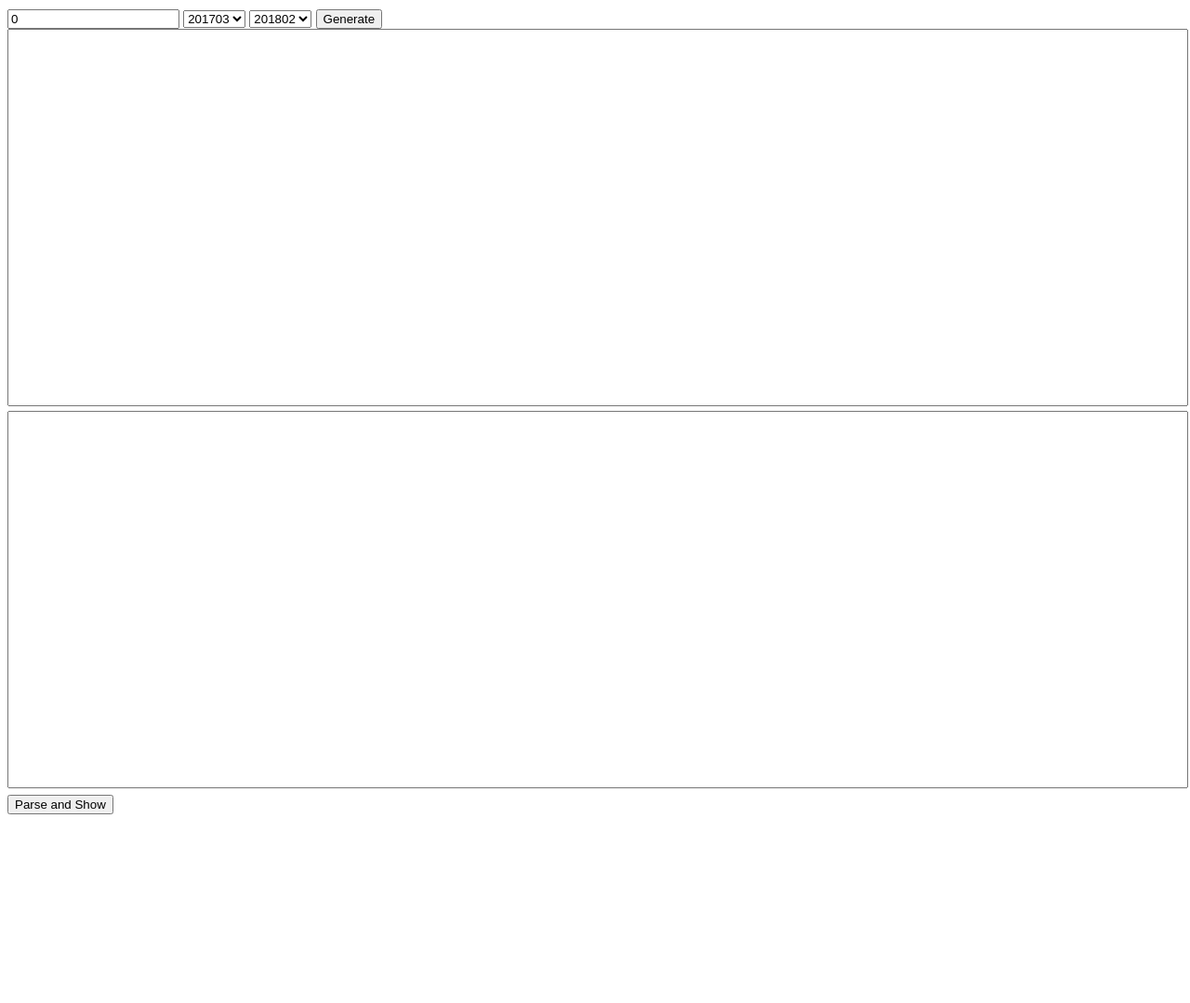
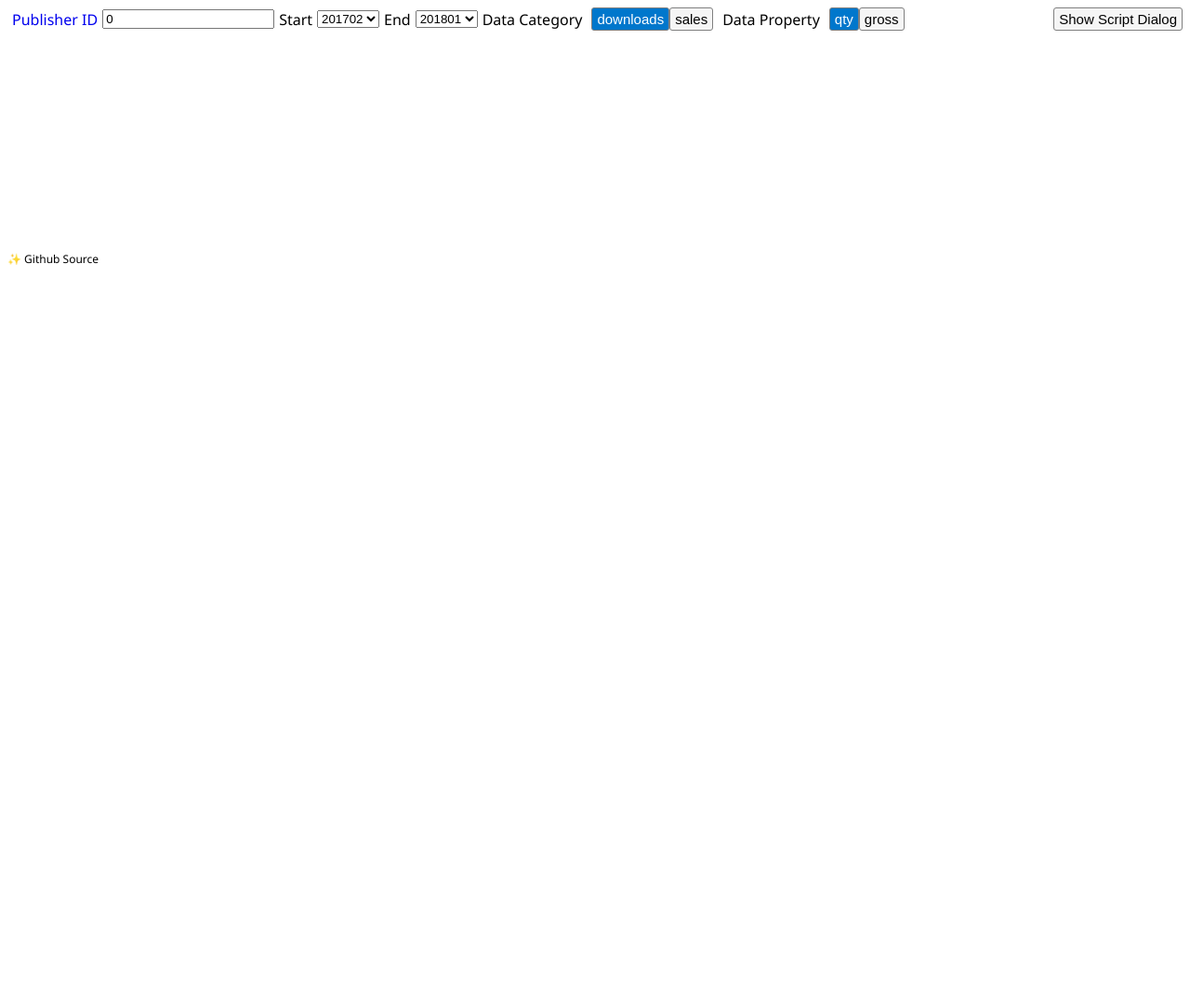
Before and after one commit to willnode/uas-private-stat, a website: page index.html in a window 1280 px wide. Shown: the whole page at 93% size. After the commit the page ends 800 px from the top, so only its background shows below. Drawn offline with nearby package versions, Linux system fonts and the light colour scheme.

Commit message:
🍻 better style + logic
+ toggleable + two column script section
+ property choices (and dollar regex fix)
+ JSON request now uses textarea instead prompt (truncated by browser?!)
+ error catch in JSON processing
+ fallback default month by -1 (as current month is incomplete)
+ change color as by name (much more difference)
+ trim JS

```diff
--- a/index.html
+++ b/index.html
@@ -4,7 +4,7 @@
 <head>
 	<meta charset="utf-8" />
 	<meta http-equiv="X-UA-Compatible" content="IE=edge">
-	<title>Unity Asset Store - Publisher Package List</title>
+	<title>Unity Asset Store - Publisher Download or Sales Graph</title>
 	<meta name="viewport" content="width=device-width, initial-scale=1">
 	<link rel="stylesheet" type="text/css" media="screen" href="style.css" />
 </head>
@@ -12,30 +12,52 @@
 <body>
 	<div id="app">
 		<div id="head">
-			<input id="pubId" v-model="pubId" placeholder="Input publisher number ID (xxxxx) here.">
-			<select id="start-m" :value="start">
-				<option v-for="c in dateRange">{{c}}</option>
+			<span>
+				<a :href="pubIdHint" target="_blank" rel="noreferrer">Publisher ID</a>
+			</span>
+			<input id="pubId" v-model="pubId" placeholder="Input publisher number ID (xxxxx) here." @change="goStep1()">
+			<span>Start</span>
+			<select id="start" v-model="start" @change="goStep1();goStep3();">
+				<option v-for="c in dateRange" v-once>{{c}}</option>
 			</select>
-			<select id="start-y" v-model="end">
-				<option v-for="c in dateRange">{{c}}</option>
+			<span>End</span>
+			<select id="end" v-model="end" @change="goStep1();goStep3();">
+				<option v-for="c in dateRange" v-once>{{c}}</option>
 			</select>
-			<button @click="goStep1()">
-				Generate
+			<span>Data Category</span>
+			<span class="toggles">
+				<button v-for="c in operationChoices" :class="{ on: operation===c }" @click="operation=c;loadTheDataFromDisk();goStep1()">{{c}}</button>
+			</span>
+			<span>Data Property</span>
+			<span class="toggles">
+				<button v-for="c in propertyChoices" :class="{ on: property===c }" @click="property=c;goStep3()">{{c}}</button>
+			</span>
+			<span class="space"></span>
+			<button :class="{ 'on': showCodePanel }" @click="showCodePanel = !showCodePanel">
+				Show Script Dialog
 			</button>
 		</div>
-		<div id="mid">
-			<span>
-				<textarea v-model="theJS"></textarea>
-			</span>
-			<span>
-				<textarea v-model="theData"></textarea>
-			</span>
-			<button @click="goStep2();goStep3()">
-				Parse and Show
-			</button>
+		<div id="mid" :class="{ hide: !showCodePanel }">
+			<div class="left">
+				<div class="top">
+					<span>Copy and execute the script.</span>
+					<button id="copyTheJS-btn" @click="copyTheJS()">Copy</button>
+				</div>
+				<textarea id="theJS" :value="theJS" readonly></textarea>
+			</div>
+			<div class="right">
+				<div class="top">
+					<span>Paste the result here.</span>
+					<span v-if="theDataError" class="error">⛔ {{theDataError}}</span>
+				</div>
+				<textarea id="theData" v-model="theData" @input="goStep2()"></textarea>
+			</div>
 		</div>
 	</div>
-	<canvas id="graph" width="400" height="200"></canvas>
+	<canvas id="graph" width="400" height="180"></canvas>
+	<footer>
+		<a href="https://github.com/willnode/uas-private-stat" target="_blank" rel="nofollow noopener">✨ Github Source</a>
+	</footer>
 	<script src="https://cdnjs.cloudflare.com/ajax/libs/Chart.js/2.7.1/Chart.bundle.min.js"></script>
 	<script src="https://cdnjs.cloudflare.com/ajax/libs/vue/2.5.13/vue.js"></script>
 	<script src="main.js"></script>
--- a/main.js
+++ b/main.js
@@ -1,22 +1,30 @@
 var date = (new Date().getFullYear() - 2010) * 12 + new Date().getMonth();
 var canvas = document.getElementById('graph');
-var usdfilter = /\$ ([\d\.])$/;
+var usdfilter = /\$ ([\d\.-]+)/;
 var data = {
-	start: monthSerial(date - 11),
-	end: monthSerial(date),
+	start: monthSerial(date - 12),
+	end: monthSerial(date - 1),
 	startRaw: () => unmonthSerial(data.start),
-	endRaw: () => unmonthSerial(data.end),
+	endRaw: () => Math.max(data.startRaw(), unmonthSerial(data.end)),
 	dateRange: Array(date + 1).fill().map((_, i) => monthSerial(i)).reverse(),
 	pubId: localStorage['uas-priv-pubid'] || 0,
 	pubIdHint: 'https://i.imgur.com/uBFYQMA.png',
 	operation: 'downloads',
 	operationChoices: ['downloads', 'sales'],
+	property: 'qty',
+	propertyChoices: ['qty', 'gross'],
 	range: [],
 	raw: [],
 	parsed: [],
 	idx: 0,
+	showCodePanel: false,
 	theJS: '',
-	theData: localStorage['uas-priv-data'] || '',
+	theData: '',
+	theDataError: '',
+	loadTheDataFromDisk: function () {
+		data.theData = localStorage['uas-priv-data-' + data.operation];
+		setTimeout(() => data.goStep2(), 0);
+	},
 	// Generate the JS
 	goStep1: () => {
 		var range = new Array(data.endRaw() - data.startRaw() + 1).fill().map((_, i) => monthSerial(i + data.startRaw()));
@@ -24,52 +32,60 @@ var data = {
 	},
 	// Parse the data
 	goStep2: () => {
+		try {
 			var sales = data.operation === 'sales';
 			localStorage['uas-priv-pubid'] = data.pubId;
 			localStorage['uas-priv-dates'] = JSON.stringify({ start: data.start, end: data.end });
-		data.raw = JSON.parse(localStorage['uas-priv-data'] = data.theData);
+			data.raw = JSON.parse(localStorage['uas-priv-data-' + data.operation] = data.theData);
 			var parsed = [];
 			var iter = 0;
 			data.raw.forEach(el => {
 				if (typeof el === 'object') {
 					var aaData = el.aaData;
 					var result = el.result;
+					var snapst = el.snapshot;
 					for (let i = 0; i < aaData.length; i++) {
 						var name = aaData[i][0];
 						var qty = parseFloat(sales ? aaData[i][2] : aaData[i][1]);
-					var gross = sales ? parseFloat(aaData[i][1].match(usdfilter)[0]) : 0;
-					var net = sales ? parseFloat(aaData[i][5].match(usdfilter)[0]) : 0;
+						var gross = sales ? parseFloat(aaData[i][5].match(usdfilter)[1]) : 0;
 						var short = result[i]['short_url'];
 						var obj = parsed.find((v, i, a) => v.short === short);
-					if (!obj) parsed.push(obj = { name: name, short: short, stat: new Array(data.raw.length).fill(), total: { qty: 0, gross: 0, net: 0 } });
-					obj.stat[iter] = {
+						if (!obj) parsed.push(obj = { name: name, short: short, stat: new Array(data.raw.length).fill(), total: { qty: 0, gross: 0 } });
+						var st = {
 							qty: qty,
 							gross: gross,
-						net: net,
 						};
-					obj.total.qty += qty;
-					obj.total.gross += gross;
-					obj.total.net += net;
+						obj.stat[iter] = combineStat(obj.stat[iter], st);
+						obj.stat[iter].snapshot = snapst;
+						obj.total = combineStat(obj.total, st);
 					}
 				}
 				iter++;
 			});
-
+			data.theDataError = '';
 			data.parsed = parsed;
+			data.goStep3();
+		} catch (e) {
+			console.log(e);
+			data.theDataError = e && e.message;
+		}
 	},
 	// Graph the whole thing
 	goStep3: () => {
 		var buffer = [];
 
 		data.parsed.forEach(el => {
+			var stat2 = [];
+			data.range.forEach(r => stat2.push(el.stat.find(v => v && v.snapshot === r) || null));
+
 			buffer.push({
 				label: el.name,
 				backgroundColor: 'transparent',
-				borderColor: serialColor(el.short),
-				data: el.stat.map((v, i) => (v && v.qty) || 0),
+				borderColor: serialColor(el.name),
+				data: stat2.map(v => (v && v[data.property]) || 0),
 			})
 		})
-		console.log(buffer.length);
+		if (window.chart) window.chart.destroy();
 		window.chart = new Chart(canvas.getContext("2d"), {
 			type: 'line',
 			data: {
@@ -77,7 +93,15 @@ var data = {
 				datasets: buffer
 			},
 		})
-
+	},
+	copyTheJS: function () {
+		var area = document.getElementById('theJS');
+		area.select();
+		area.focus();
+		var ok = document.execCommand('copy');
+		var btn = document.getElementById('copyTheJS-btn');
+		btn.textContent = ok ? 'Copied!' : 'Press Ctrl + C';
+		setTimeout(() => btn.textContent = 'Copy', 3000);
 	}
 }
 
@@ -92,12 +116,9 @@ new Vue({
 			data.end = dates.end;
 			if (data.pubId > 0) {
 				data.goStep1();
-				if (data.theData) {
-					data.goStep2();
-					data.goStep3();
 			}
 		}
-		}
+		data.loadTheDataFromDisk();
 	}
 })
 
@@ -107,23 +128,32 @@ function makeTheJS(operation, pubid, requests) {
 	var uri = '/api/publisher-info/${operation}/${pubid}/';
 	var data = [];
 	var requests = ${JSON.stringify(requests)};
-	var finalmsg = "Requests done. Please copy this data and proceed to next step.";
+	var finalmsg = "Requests done. Scroll down the page and hit Ctrl + C to copy the data";
 
 	function DoRequest(i) {
-		console.log("Requesting data at " + requests[i]);
+		var req = requests[i];
+		console.log("Requesting data at " + req);
 		var xhr = new XMLHttpRequest();
-		var url = uri + requests[i] + ".json";
+		var url = uri + req + ".json";
 		xhr.onreadystatechange = function () {
 			if (this.readyState == 4) {
 				if (this.status == 200)
-					data.push(JSON.parse(this.responseText));
+					data.push(Object.assign(JSON.parse(this.responseText), {snapshot:req}));
 				else
 					data.push("⛔ " + this.status);
 
 				if (i + 1 < requests.length)
 					DoRequest(i + 1);
-				else
-					prompt(finalmsg, JSON.stringify(data));
+				else {
+					var area = document.createElement("textarea");
+					document.body.appendChild(area);
+					area.value = JSON.stringify(data);
+					area.style.width = '100%';
+					area.style.height = '20%';
+					area.select();
+					area.focus();
+					console.log(finalmsg);
+				}
 			}
 		};
 		xhr.open("GET", url, true);
@@ -134,7 +164,7 @@ function makeTheJS(operation, pubid, requests) {
 	setTimeout(() => DoRequest(0), 0);
 	return "Wait a minute while we doing " + requests.length + " requests";
 })();
-`.replace(/\t/g, " ");
+`.trim().replace(/\t/g, " ");
 }
 
 function monthSerial(number) {
@@ -160,3 +190,12 @@ function serialColor(str) {
 	}
 	return colour;
 }
+
+function combineStat(a, b) {
+	if (!a) return b;
+	if (!b) return a;
+	return {
+		qty: a.qty + b.qty,
+		gross: a.gross + b.gross,
+	}
+}
--- a/style.css
+++ b/style.css
@@ -1,9 +1,79 @@
 body {
-    font-family: 'Segoe UI', Roboto, 'Open Sans', 'Helvetica Neue', sans-serif
+	font-family: 'Segoe UI', Roboto, 'Open Sans', 'Helvetica Neue', sans-serif
+}
+
+#head {
+	display: flex;
+	align-items: center;
+}
+
+a {
+	text-decoration: none;
+}
+
+button {
+	background-color: whitesmoke;
+	border-radius: 3px;
+	padding: 3px 5px;
+	border: 1px solid grey;
+	font-size: 15px;
+	cursor: pointer;
+	transition: all 0.2s linear;
+}
+
+button:hover {
+	border-color: #07c;
+}
+
+button:active, button.on {
+	background-color: #07c;
+	color: white;
+}
+
+span {
+	margin: 0px 5px;
+}
+
+.space {
+	flex-grow: 1;
 }
 
 textarea {
-    width:100%;
-    resize: none;
-    height:400px;
+	width:100%;
+	resize: none;
+	height:400px;
 }
+
+#mid {
+	display: flex;
+	padding: 5px;
+	margin: 5px 0px;
+	border: 1px solid grey;
+	max-height: 1000px;
+	transition: all 0.2s ease-out;
+	border-radius: 5px;
+}
+
+#mid > div {
+	flex-grow: 1;
+	flex-basis: 0;
+	margin: 5px;
+}
+
+.top {
+	min-height: 30px;
+	padding: 3px 0px;
+}
+
+.hide {
+	max-height: 0px !important;
+	overflow: hidden;
+	padding: 0px !important;
+	border: solid 1px transparent !important;
+}
+
+footer, footer a {
+	margin-top: 40px;
+	font-size: 12px;
+	color: black;
+}
```
Lines whose indentation alone changed are shown as unchanged.
